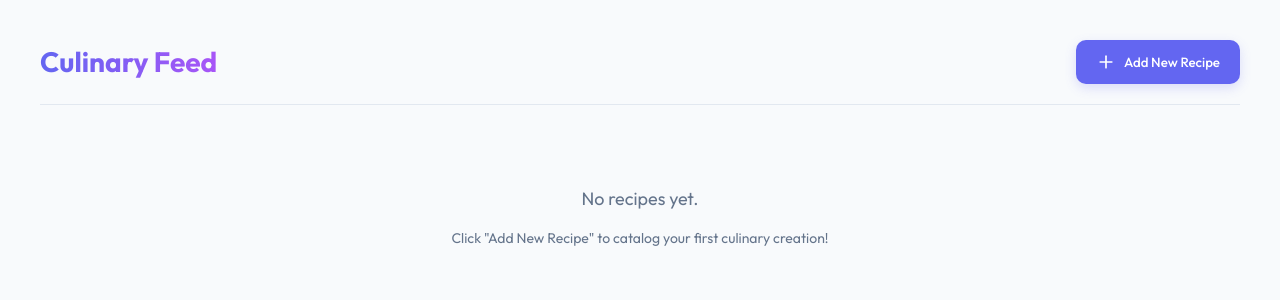
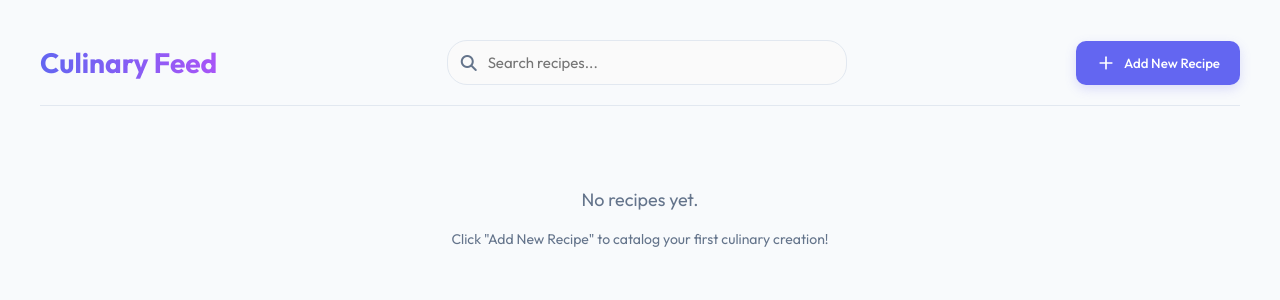
Before and after one commit to Shubham96001/Recipe_App, a Django app: page / in a window 1280 px wide. Shown: the top 300 px of the page. Run offline with Django 5.2, Linux system fonts and the light colour scheme; data that the repository does not hold is empty.

Commit message:
Added search bar to search in recipes

```diff
--- a/templates/recipes/index.html
+++ b/templates/recipes/index.html
@@ -295,6 +295,26 @@
         .toast.error {
             border-left: 4px solid var(--danger);
         }
+
+        .search-wrapper {
+            position: relative;
+            flex: 1;
+            max-width: 400px;
+            margin: 0 24px;
+        }
+
+        .search-wrapper input {
+            padding-left: 40px;
+            border-radius: 20px;
+        }
+
+        .search-wrapper i {
+            position: absolute;
+            left: 14px;
+            top: 50%;
+            transform: translateY(-50%);
+            color: var(--text-muted);
+        }
     </style>
 </head>
 
@@ -302,6 +322,10 @@
     <div class="container">
         <div class="topbar">
             <h1>Culinary Feed</h1>
+            <div class="search-wrapper">
+                <i class="fa-solid fa-magnifying-glass"></i>
+                <input type="text" id="searchInput" class="form-control" placeholder="Search recipes...">
+            </div>
             <button class="btn" id="addBtn">
                 <svg width="20" height="20" viewBox="0 0 24 24" fill="none" stroke="currentColor" stroke-width="2"
                     stroke-linecap="round" stroke-linejoin="round">
@@ -489,6 +513,24 @@
             }
         });
 
+        // Search functionality
+        const searchInput = document.getElementById('searchInput');
+        if (searchInput) {
+            searchInput.addEventListener('input', (e) => {
+                const term = e.target.value.toLowerCase();
+                const cards = document.querySelectorAll('.recipe-card');
+                cards.forEach(card => {
+                    const title = card.querySelector('h2') ? card.querySelector('h2').textContent.toLowerCase() : '';
+                    const desc = card.querySelector('.card-desc') ? card.querySelector('.card-desc').textContent.toLowerCase() : '';
+                    if (title.includes(term) || desc.includes(term)) {
+                        card.style.display = 'flex';
+                    } else {
+                        card.style.display = 'none';
+                    }
+                });
+            });
+        }
+
         // Event Delegation for Deleting Recipes
         const grid = document.getElementById('grid');
         grid.addEventListener('click', async (e) => {
```
